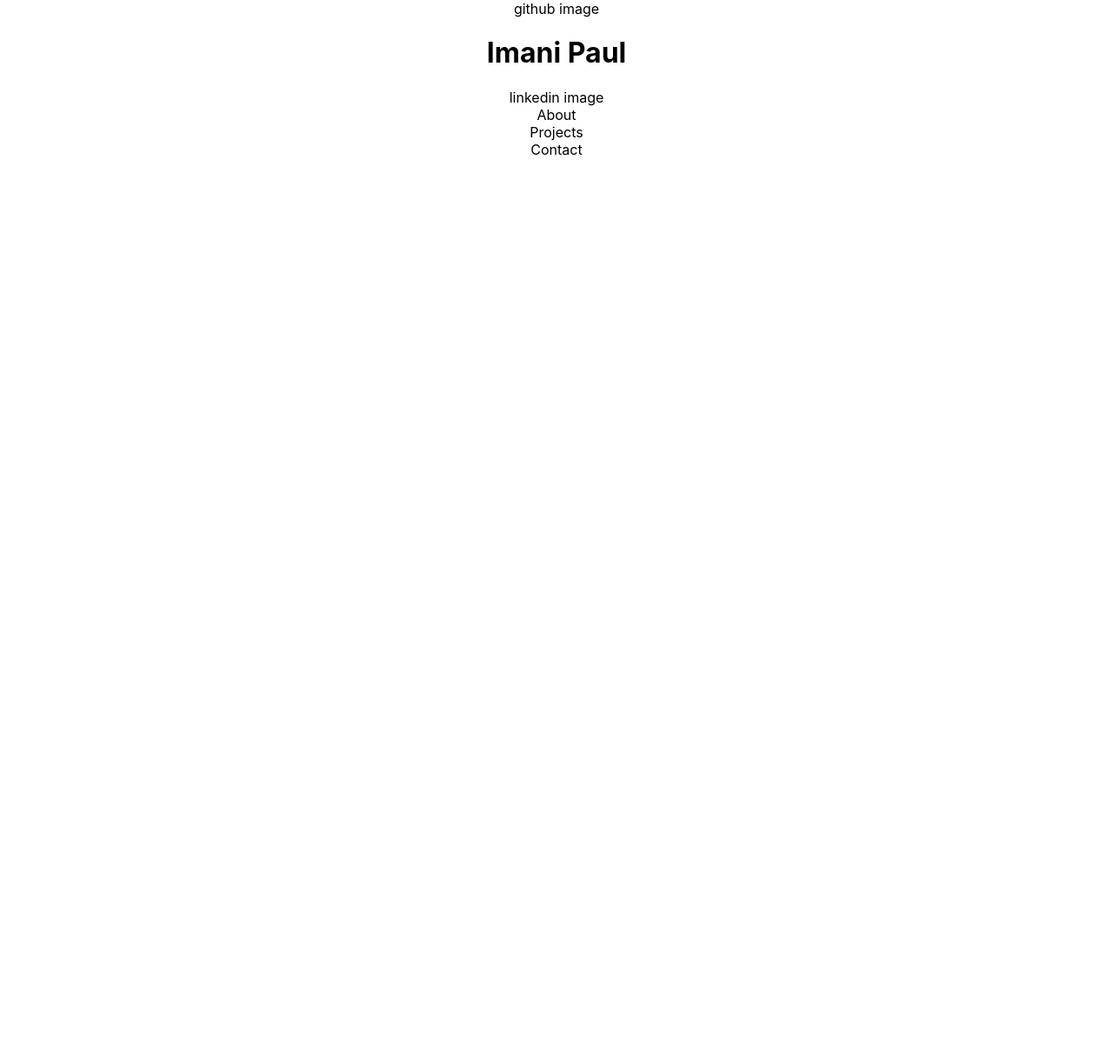
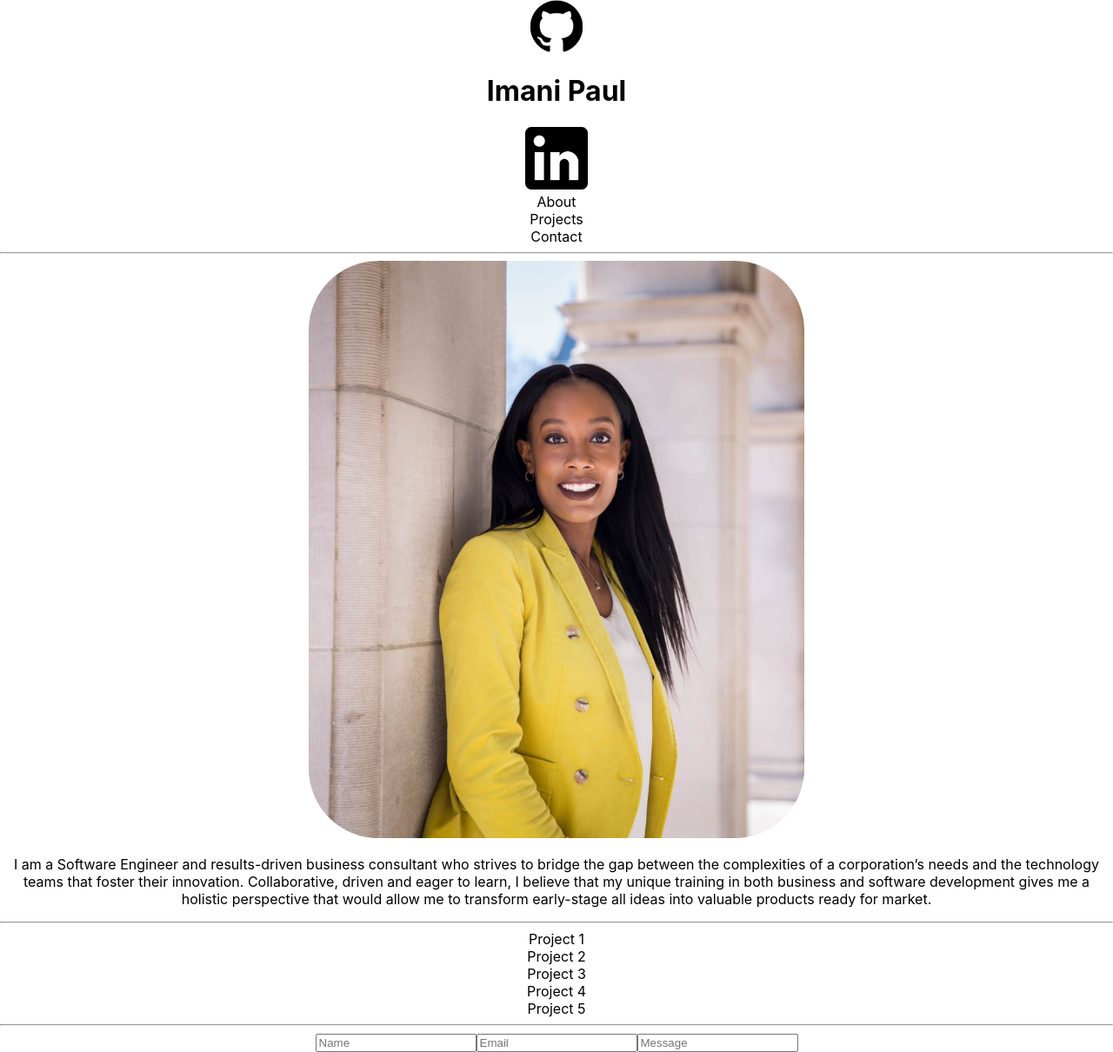
Before and after one commit to imanipaul/portfolio, a React (Create React App) app: page / in a window 1280 px wide. Shown: the whole page at 87% size. Before the commit the page ends 800 px from the top, so only its background shows below. Built offline with nearby package versions, Linux system fonts and the light colour scheme.

Commit message:
Add contact and projects page

```diff
--- a/src/About.js
+++ b/src/About.js
@@ -0,0 +1,20 @@
+import React from 'react'
+import headshot from './images/headshot.png'
+
+function About(props) {
+    return (
+        <div className='about-container'>
+            <div>
+                <img alt='headshot' src={headshot} />
+            </div>
+            <div className='brand-statement-container'>
+                <p>
+                    I am a Software Engineer and results-driven business consultant who strives to bridge the gap between the complexities of a corporation’s needs and the technology teams that foster their innovation. Collaborative, driven and eager to learn, I believe that my unique training in both business and software development gives me a holistic perspective that would allow me to transform early-stage all ideas into valuable products ready for market.
+            </p>
+            </div>
+
+        </div>
+    )
+}
+
+export default About
--- a/src/App.js
+++ b/src/App.js
@@ -1,11 +1,21 @@
 import React from 'react';
 import LandingPage from './LandingPage'
+import About from './About'
+import Projects from './Projects'
+import Contact from './Contact'
 import './App.css';
 
 function App() {
   return (
     <div className="App">
       <LandingPage />
+      <hr />
+      <About />
+      <hr />
+      <Projects />
+      <hr />
+      <Contact />
+
 
     </div>
   );
--- /dev/null
+++ b/src/Contact.js
@@ -0,0 +1,15 @@
+import React from 'react'
+
+function Contact(props) {
+    return (
+        <div>
+            <form>
+                <input name='name' type='text' placeholder='Name' />
+                <input name='email' type='text' placeholder='Email' />
+                <input name='message' type='text' placeholder='Message' />
+            </form>
+        </div>
+    )
+}
+
+export default Contact
--- a/src/LandingPage.js
+++ b/src/LandingPage.js
@@ -1,12 +1,18 @@
 import React from 'react'
+import github from './images/github.png'
+import linkedin from './images/linkedin.png'
 
 function LandingPage(props) {
     return (
         <div className='landing-page-container'>
             <header>
-                <div>github image</div>
+                <div>
+                    <img alt='github logo' src={github} />
+                </div>
                 <h1>Imani Paul</h1>
-                <div>linkedin image</div>
+                <div>
+                    <img alt='linkedin logo' src={linkedin} />
+                </div>
             </header>
             <nav>
                 <div>About</div>
--- /dev/null
+++ b/src/Projects.js
@@ -0,0 +1,25 @@
+import React from 'react'
+
+function Projects(props) {
+    return (
+        <div>
+            <div>
+                Project 1
+            </div>
+            <div>
+                Project 2
+            </div>
+            <div>
+                Project 3
+            </div>
+            <div>
+                Project 4
+            </div>
+            <div>
+                Project 5
+            </div>
+        </div>
+    )
+}
+
+export default Projects
```
